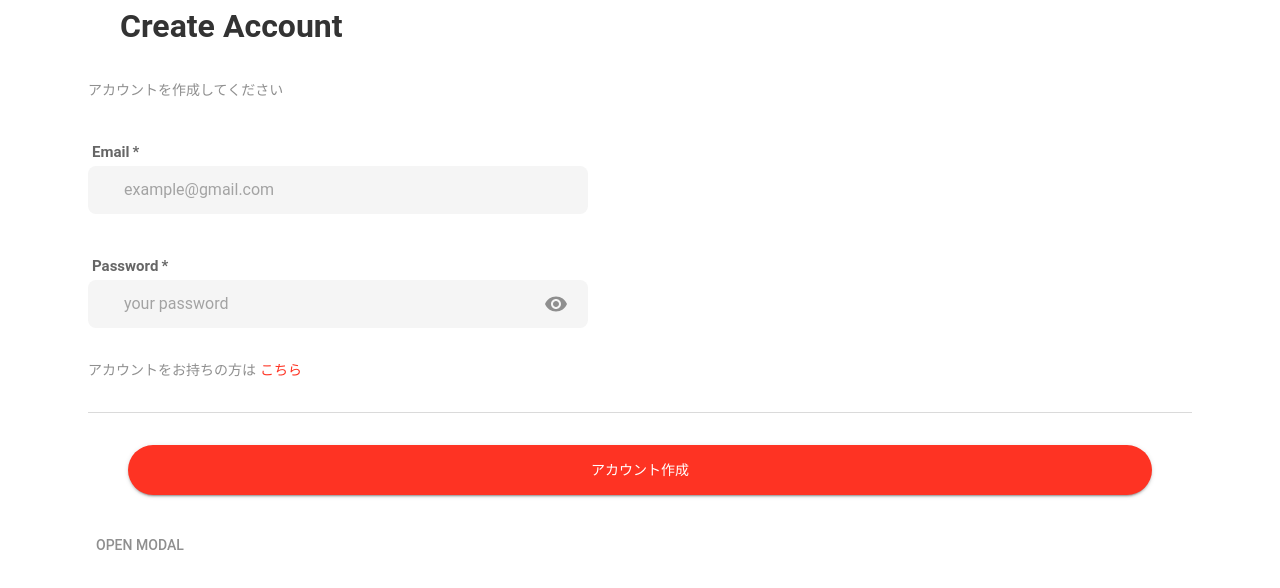
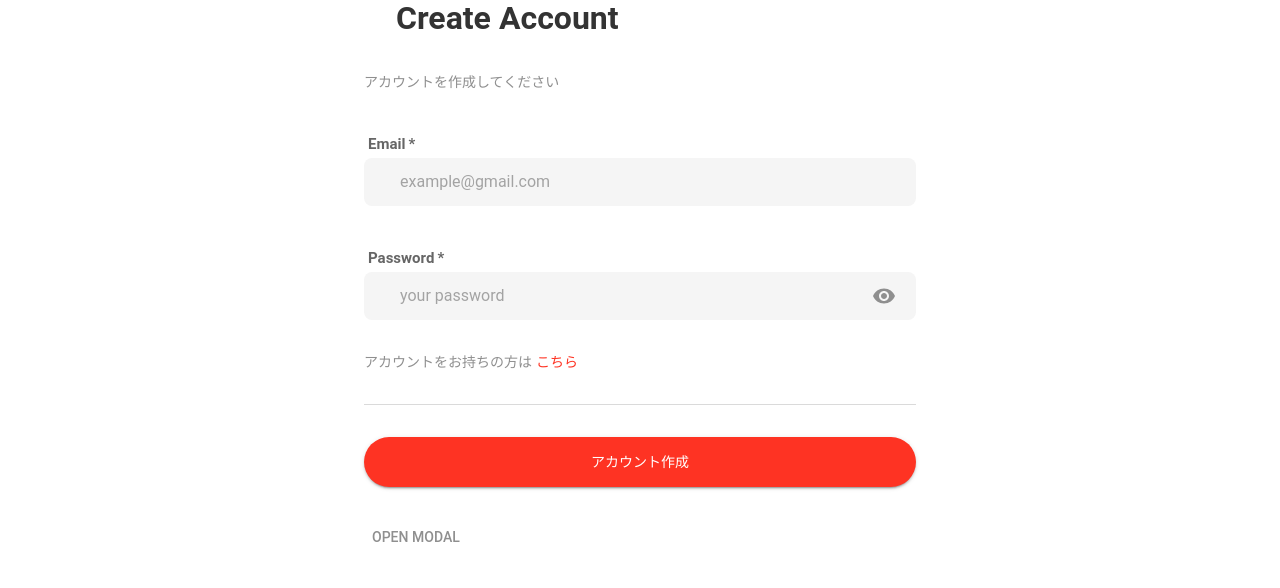
Before and after one commit to youngrum/navitix-app, a Next.js app: page /signup in a window 1280 px wide. Shown: the top 588 px of the page. Built offline with nearby package versions, Linux system fonts and the light colour scheme; some icons are missing; what @mui/material-nextjs would draw is missing.

Commit message:
style- max幅600px 中央寄せ

```diff
--- a/src/app/page.tsx
+++ b/src/app/page.tsx
@@ -21,8 +21,8 @@ export default function Home() {
           sx={{
             position: "relative",
             margin: "4rem auto 1rem",
-            width: "30vw",
-            height: "20vh",
+            width: "36vw",
+            height: "24vh",
             minHeight: "15vh",
             maxHeight: "24vh",
           }}
--- a/src/app/signup/page.tsx
+++ b/src/app/signup/page.tsx
@@ -4,7 +4,7 @@ import Header1 from "@/components/common/Header1";
 import SignInLeads from "@/components/common/SignInLeads";
 import SubText from "@/components/common/SubText";
 import ThemeProviderWrapper from "@/components/ThemeProviderWrapper";
-import { Container, Divider, Stack } from "@mui/material";
+import { Box, Container, Divider, Stack } from "@mui/material";
 
 export default function page() {
   const header1Text = "Create Account";
@@ -13,7 +13,6 @@ export default function page() {
   return (
     <main>
       <ThemeProviderWrapper>
-        <Container>
         <Stack
           direction="row"
           alignItems="center"
@@ -25,9 +24,7 @@ export default function page() {
         </Stack>
         <SubText subText={subText} />
         <SignupForm />
-        </Container>
       </ThemeProviderWrapper>
     </main>
-
   );
 }
--- a/src/components/ThemeProviderWrapper.tsx
+++ b/src/components/ThemeProviderWrapper.tsx
@@ -17,7 +17,8 @@ export default function ThemeProviderWrapper({
       {/* MUIのテーマプロバイダーを使用して、ThemeProviderWrapperコンポーネントの子要素にのみカスタムテーマを適用 */}
       <ThemeProvider theme={myProjectTheme}>
         <CssBaseline />
-        <Container sx={{ p: 1 }}>{children}</Container>
+        {/* <Box sx={{ p: 1, maxWidth: "600px", mx: "auto" }}>{children}</Box> */}
+        <Container maxWidth="sm"> {children}</Container>
       </ThemeProvider>
     </AppRouterCacheProvider>
   );
--- a/src/components/auth/SignupForm.tsx
+++ b/src/components/auth/SignupForm.tsx
@@ -6,9 +6,10 @@ import { FieldError, useForm } from "react-hook-form";
 import { zodResolver } from "@hookform/resolvers/zod";
 import { z } from "zod";
 import SubmitButton from "@/components/common/SubmitButton";
-import NoticeMordal from "@/components/common/NoticeMordal";
+import NoticeModal from "@/components/common/NoticeModal";
 import SignInLeads from "@/components/common/SignInLeads";
 import Divider from "@mui/material/Divider";
+import { Box, Container } from "@mui/material";
 
 // Zodでバリデーションスキーマを定義
 const signUpSchema = z.object({
@@ -62,9 +63,8 @@ export default function SignupForm() {
         <SignInLeads leadTextProps={leadText} toProps={toLogIn} />
         <Divider />
         <SubmitButton isLoading={false} buttonText={submitText} />
-				<NoticeMordal />
+        <NoticeModal />
       </form>
     </>
-
   );
 }
--- a/src/components/common/InputEmailArea.tsx
+++ b/src/components/common/InputEmailArea.tsx
@@ -41,7 +41,7 @@ export default function InputEmailArea({
   errorProps,
 }: formProps) {
   return (
-    <Box sx={{ maxWidth: "500px", mt: "50px" }}>
+    <Box sx={{ maxWidth: "600px", mt: "50px" }}>
       <FormControl variant="outlined" sx={{ width: "100%" }}>
         <InputLabel
           htmlFor="email"
--- a/src/components/common/InputPasswordArea.tsx
+++ b/src/components/common/InputPasswordArea.tsx
@@ -52,7 +52,7 @@ export default function InputPasswordArea({
   };
 
   return (
-    <Box sx={{ maxWidth: "500px", mt:"50px" }}>
+    <Box sx={{ maxWidth: "600px", mt: "50px" }}>
       <FormControl variant="outlined" sx={{ width: "100%" }}>
         <InputLabel
           htmlFor="password"
--- /dev/null
+++ b/src/components/common/NoticeModal.tsx
@@ -0,0 +1,59 @@
+import { Box, Button, Modal, Typography } from "@mui/material";
+import { useState } from "react";
+import ForwardToInboxOutlinedIcon from "@mui/icons-material/ForwardToInboxOutlined";
+
+const style = {
+  position: "absolute",
+  top: "50%",
+  left: "50%",
+  transform: "translate(-50%, -50%)",
+  width: "60%",
+  maxWidth: "300px",
+  bgcolor: "background.paper",
+  borderRadius: "10px",
+  boxShadow: 24,
+  p: 4,
+};
+
+export default function NoticeMordal() {
+  const [open, setOpen] = useState(false);
+  const handleOpen = () => setOpen(true); // モーダルデザイン実装用
+  const handleClose = () => setOpen(false); // モーダルデザイン実装用
+
+  return (
+    <>
+      <Button onClick={handleOpen}>Open modal</Button>
+      <Modal
+        open={open}
+        onClose={handleClose}
+        aria-labelledby="modal-modal-title"
+        aria-describedby="modal-modal-description"
+        slotProps={{
+          backdrop: {
+            sx: {
+              backdropFilter: "blur(3px)",
+              backgroundColor: "rgba(0, 0, 0, 0.6)", // ここで半透明な背景色を指定
+            },
+          },
+        }}
+      >
+        <Box sx={style}>
+          <Typography
+            id="modal-modal-title"
+            variant="h5"
+            color="secondary.main"
+            sx={{ textAlign: "center" }}
+          >
+            Mail was Sent !
+          </Typography>
+          <Box sx={{ textAlign: "center", fontSize: "5rem", my: 1 }}>
+            <ForwardToInboxOutlinedIcon color="secondary" fontSize="inherit" />
+          </Box>
+          <Typography id="modal-modal-description" sx={{ fontSize: "14px" }}>
+            会員登録用メールを発行しました。メール内、認証リンクより会員登録手続きをしてください。
+          </Typography>
+        </Box>
+      </Modal>
+    </>
+  );
+}
--- a/src/components/common/SignInLeads.tsx
+++ b/src/components/common/SignInLeads.tsx
@@ -22,7 +22,7 @@ export default function SignInLeads({
   const theme = useTheme();
 
   return (
-    <Box sx={{ my: "2rem" }}>
+    <Box sx={{ maxWidth: "600px", my: "2rem" }}>
       <CustomTypography
         variant="body2"
         color="primary"
--- a/src/components/common/SubmitButton.tsx
+++ b/src/components/common/SubmitButton.tsx
@@ -14,9 +14,7 @@ interface SubmitButtonProps {
 const CustomButton = styled(Button)({
   borderRadius: "25px",
   fontWeight: 400,
-  minWidth: "80vw",
   width: "100%",
-  maxWidth: "600px",
   height: "50px",
 });
 
@@ -25,19 +23,12 @@ export default function SubmitButton({
   buttonText,
 }: SubmitButtonProps) {
   return (
-    <Box sx={{ display: "flex", justifyContent: "center", my: 4 }}>
+    <Box sx={{ my: 4 }}>
       <CustomButton
         type="submit"
         variant="contained"
         disabled={isLoading}
         color="secondary"
-        sx={{
-          borderRadius: "25px",
-          color: "#FFFFFF",
-          fontWeight: 400,
-          minWidth: "80vw",
-          height: "50px",
-        }}
       >
         {isLoading ? (
           <CircularProgress size={24} color="inherit" />
```
Also changed, not shown: src/components/common/LinkButton.tsx (+5 -5 lines). Lines whose indentation alone changed are shown as unchanged.
